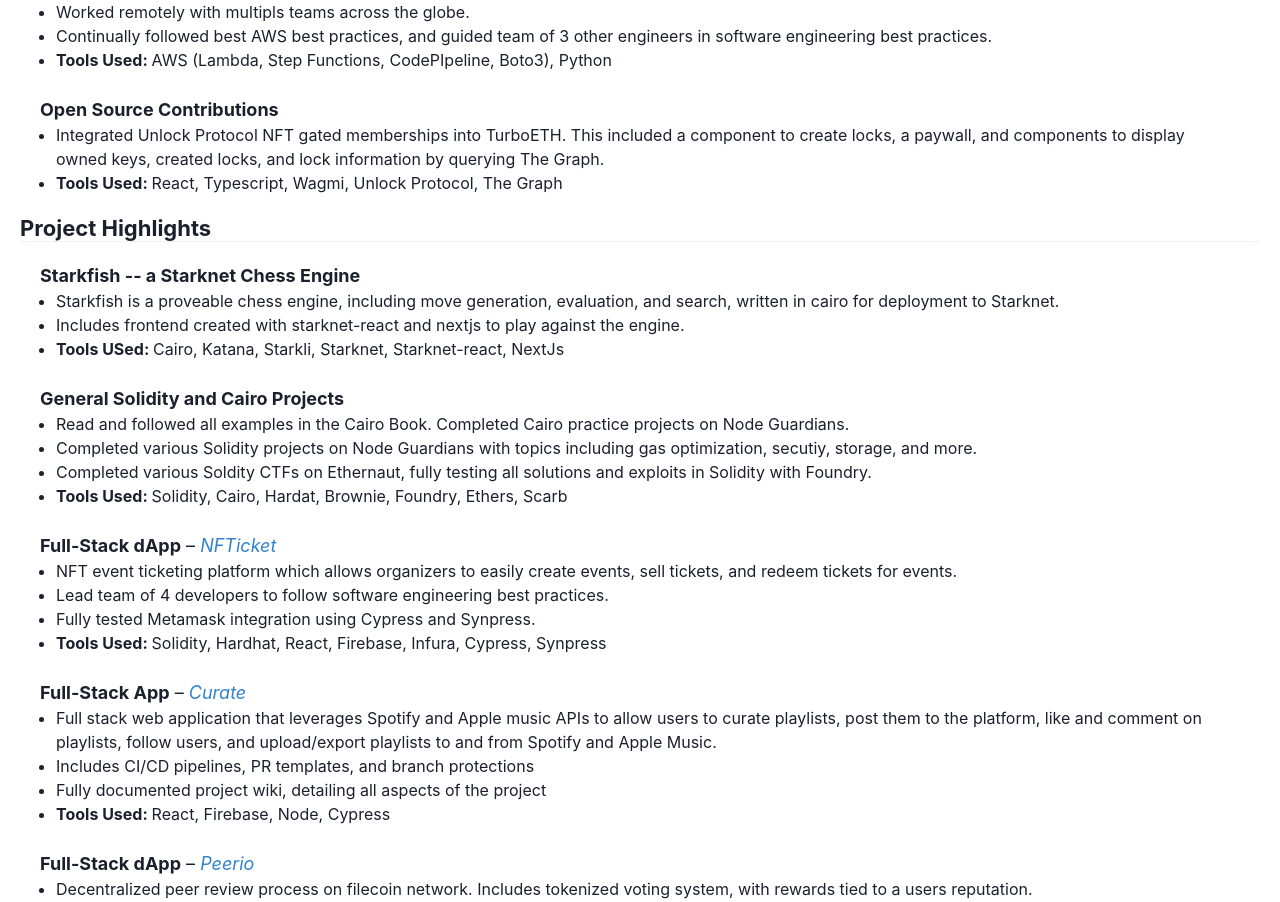
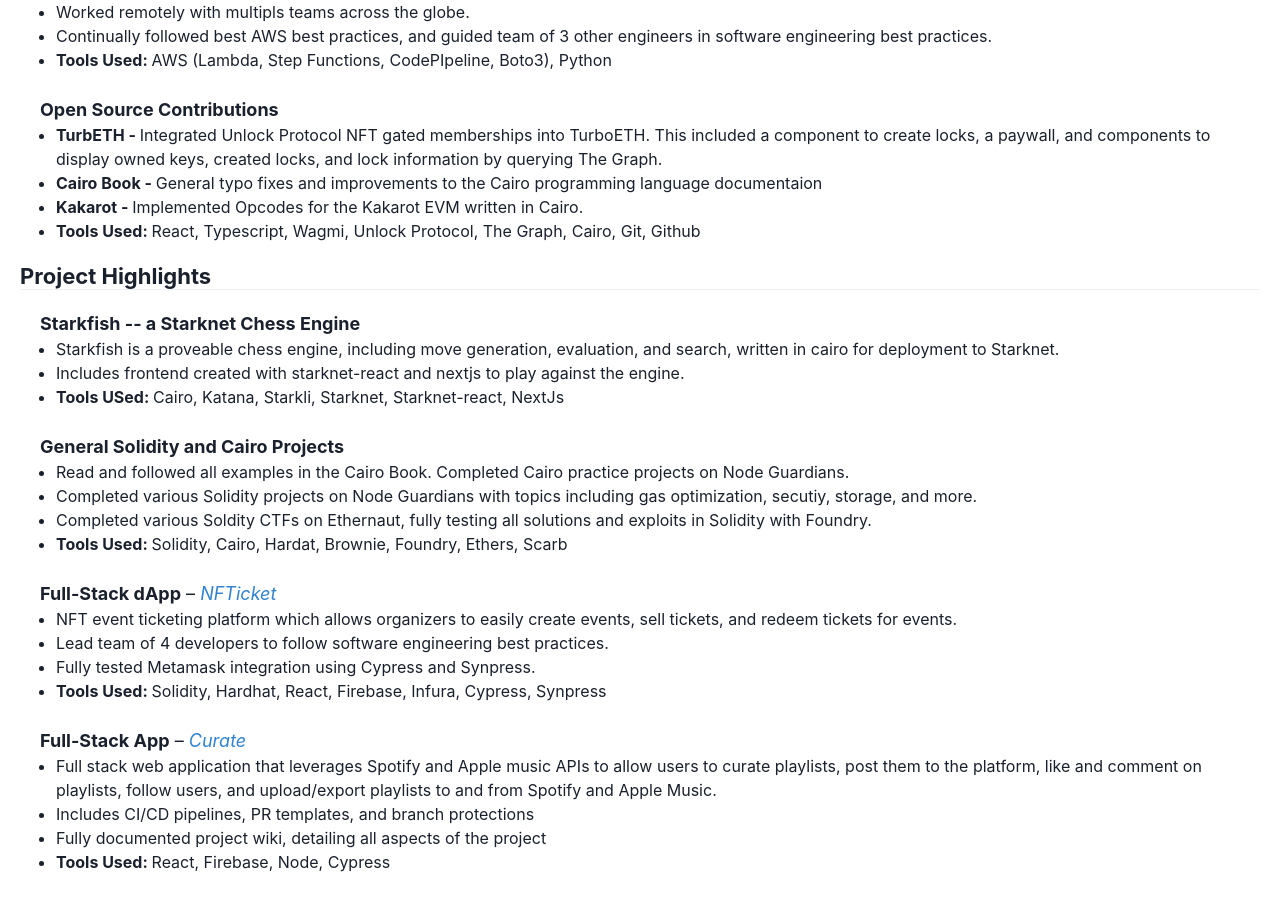
Before and after one commit to trbutler4/resume, a React (Create React App) app: page / in a window 1280 px wide. Shown: the part 966-1868 px from the top of the page. Built offline with nearby package versions, Linux system fonts and the light colour scheme.

Commit message:
more open source stuff

```diff
--- a/src/App.js
+++ b/src/App.js
@@ -171,12 +171,18 @@
                 </Text>
                 <UnorderedList>
                     <ListItem>
-                       Integrated Unlock Protocol NFT gated memberships into TurboETH. This included a component
+                       <strong>TurbETH - </strong>Integrated Unlock Protocol NFT gated memberships into TurboETH. This included a component
                         to create locks, a paywall, and components to display owned keys, created locks, and lock
                         information by querying The Graph.
                     </ListItem>
                     <ListItem>
-                        <strong>Tools Used: </strong> React, Typescript, Wagmi, Unlock Protocol, The Graph
+                        <strong>Cairo Book - </strong>General typo fixes and improvements to the Cairo programming language documentaion
+                    </ListItem>
+                    <ListItem>
+                        <strong>Kakarot - </strong>Implemented Opcodes for the Kakarot EVM written in Cairo.
+                    </ListItem>
+                    <ListItem>
+                        <strong>Tools Used: </strong> React, Typescript, Wagmi, Unlock Protocol, The Graph, Cairo, Git, Github
                     </ListItem>
                 </UnorderedList>
 
```
